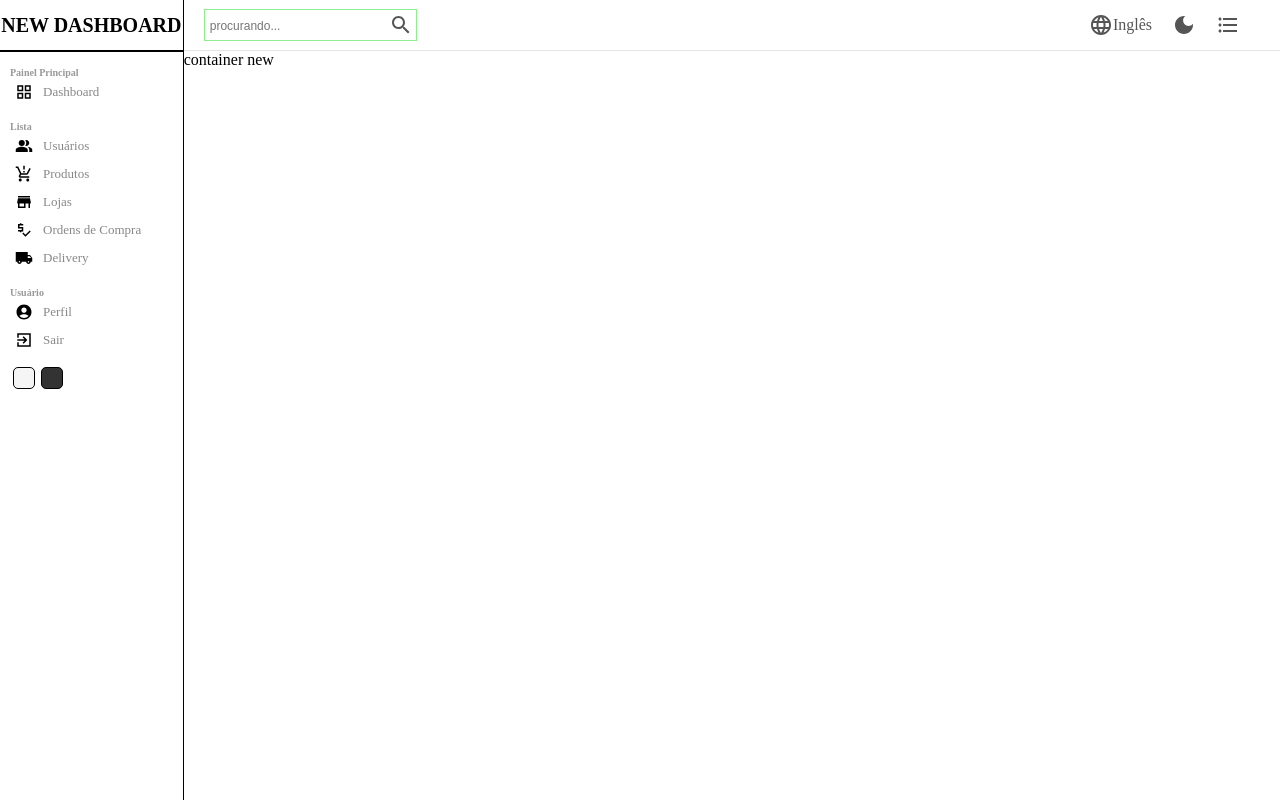
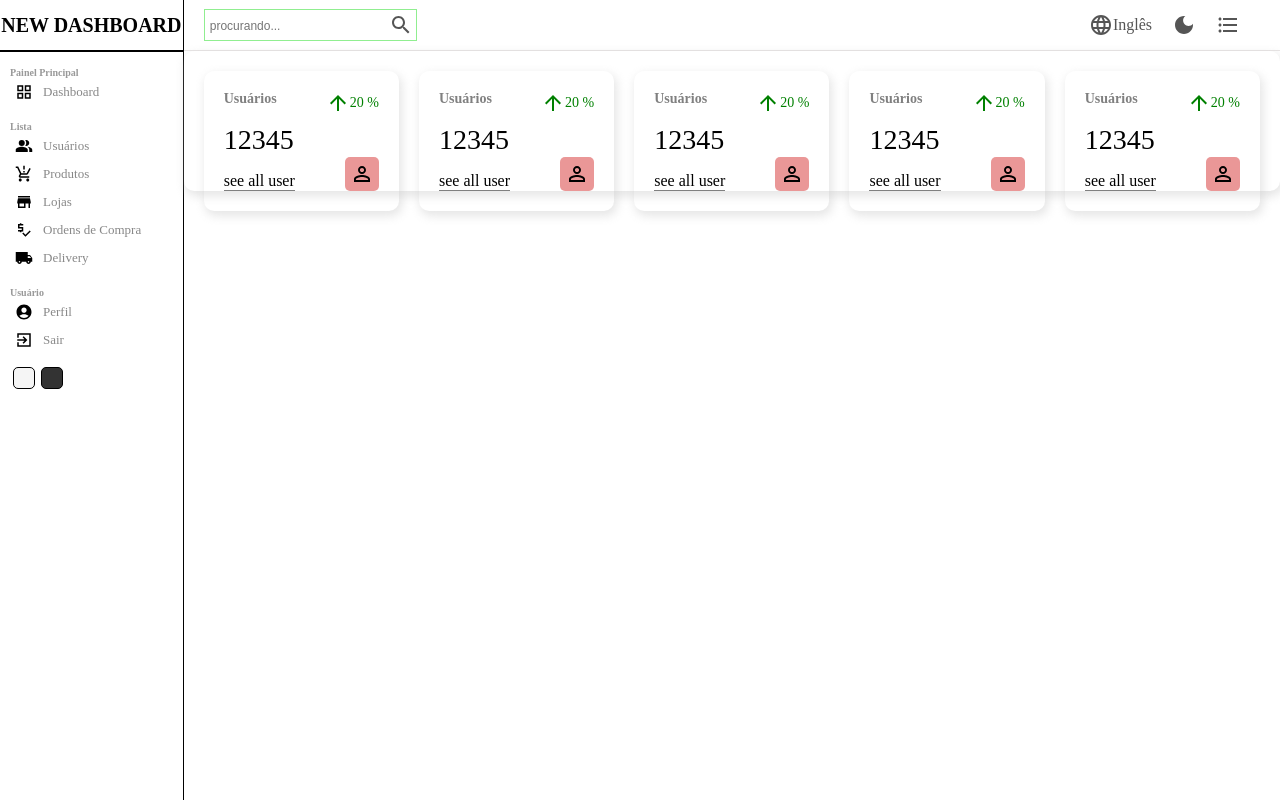
Before and after one commit to victor2706/Projeto-Final-frontend, a React (Create React App) app: page / in a window 1280 px wide. Built offline with nearby package versions, Linux system fonts and the light colour scheme.

Commit message:
dashboard

```diff
--- /dev/null
+++ b/src/components/Ferramentas/Ferramentas.jsx
@@ -0,0 +1,57 @@
+import "./ferramentas.scss"
+import PersonOutlineSharpIcon from '@mui/icons-material/PersonOutlineSharp';
+import ArrowUpwardSharpIcon from '@mui/icons-material/ArrowUpwardSharp';
+
+const Ferramentas = ({ type }) => {
+
+    let data;
+
+    switch(type){
+        case "Usuários":
+
+            data = {
+                title:"Usuários",
+                isMoney: false,
+                link:"see alll users",
+                icons: <PersonOutlineSharpIcon className="icon"/>
+            };
+            break;
+            case "Produtos":
+
+                data = {
+                    title:"Produtos",
+                    isMoney: false,
+                    link:"see alll users",
+                    icons: <PersonOutlineSharpIcon className="icon"/>
+                };
+                break;
+                case "user":
+
+                    data = {
+                        title:"Usuários",
+                        isMoney: false,
+                        link:"see alll users",
+                        icons: <PersonOutlineSharpIcon className="icon"/>
+                    };
+            default:break;
+    }
+
+  return (
+    <div className="ferramentas">
+        <div className="left">
+            <span className="title">Usuários</span>
+            <span className="counter">12345</span>
+            <span className="link">see all user</span>
+        </div>
+        <div className="right">
+            <div className="porcentagem positivo">
+                <ArrowUpwardSharpIcon/>
+                20 %
+            </div>
+            <PersonOutlineSharpIcon className="icon"/>
+        </div>
+    </div>
+  )
+}
+
+export default Ferramentas
--- /dev/null
+++ b/src/components/Ferramentas/ferramentas.scss
@@ -0,0 +1,52 @@
+.ferramentas{
+    display: flex;
+    justify-content: space-between;
+    flex: 1;
+    padding: 10px;
+    -webkit-box-shadow: 2px 4px 10px 1px rgba(0, 0, 0, 0.47);
+    box-shadow: 2px 4px 10px 1px rgba(201, 201, 201, 0.47);
+    border-radius: 10px;
+    height: 100px;
+
+    .left, .right{
+        display: flex;
+        flex-direction: column;
+        justify-content: space-between;
+
+
+        .title{
+            font-weight: bold;
+            font-size: 14px;
+            color: rgb(128, 128, 128);
+        }
+
+        .counter{
+            font-size: 28px;
+            font-weight: 300;
+        }
+        .link{
+            font-style: 12px;
+            border-bottom: 1px solid gray;
+        }
+
+        .porcentagem{
+            display: flex;
+            align-items: center;
+            font-size: 14px;
+
+            &.positivo{
+                color: green;
+            }
+            &.negativo{
+                color: red;
+            }
+        }
+        .icon{
+            font-style: 18px;
+            padding: 5px;
+            background-color: rgba(210, 35, 35, 0.47);
+            border-radius: 5px;
+            align-self: flex-end;
+        }
+    }
+}
--- a/src/pages/PaginaInicial/Paginainicial.jsx
+++ b/src/pages/PaginaInicial/Paginainicial.jsx
@@ -1,6 +1,7 @@
 import "./Paginainicial.scss"
 import Menulat from "../../components/MenuLateral/Menulat";
 import Menutopo from "../../components/Menunotopo/Menutopo";
+import Ferramentas from "../../components/Ferramentas/Ferramentas";
 
 const Paginainicial = () => {
   return (
@@ -8,7 +9,16 @@ const Paginainicial = () => {
         <Menulat />
         <div className="paginainicialContainer">
           <Menutopo />
-          container new
+          <div className="ferramentas">
+            <Ferramentas type="Usuários"/>
+            <Ferramentas type="Produtos"/>
+            <Ferramentas type="Lojas Ordens de compra"/>
+            <Ferramentas type="ordens de compras"/>
+            <Ferramentas type="Delivery"/>
+          </div>
+          <div className="graficos">
+
+          </div>
         </div>
     </div>
   )
--- a/src/pages/PaginaInicial/Paginainicial.scss
+++ b/src/pages/PaginaInicial/Paginainicial.scss
@@ -1,6 +1,15 @@
 .paginainicial {
     display: flex;
+
+
     .paginainicialContainer {
         flex: 6;
+
+
+        .ferramentas{
+            display: flex;
+            padding: 20px;
+            gap: 20px;
+        }
     }
 }
```
Also changed, not shown: src/components/faturamento/faturamento.jsx (added), src/components/faturamento/faturamento.scss (added), src/components/graficos/graficos.jsx (added), src/components/graficos/graficos.scss (added).
